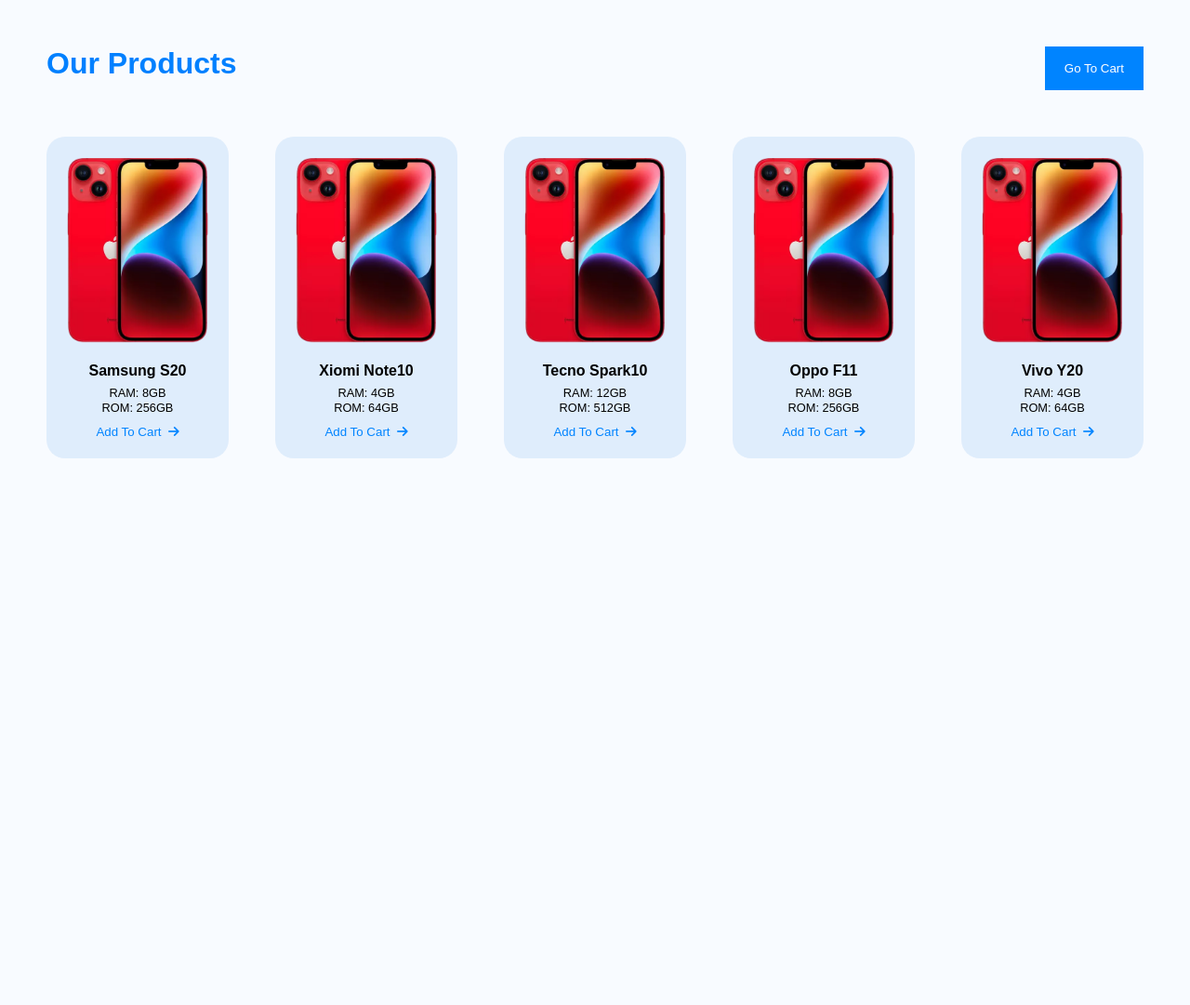
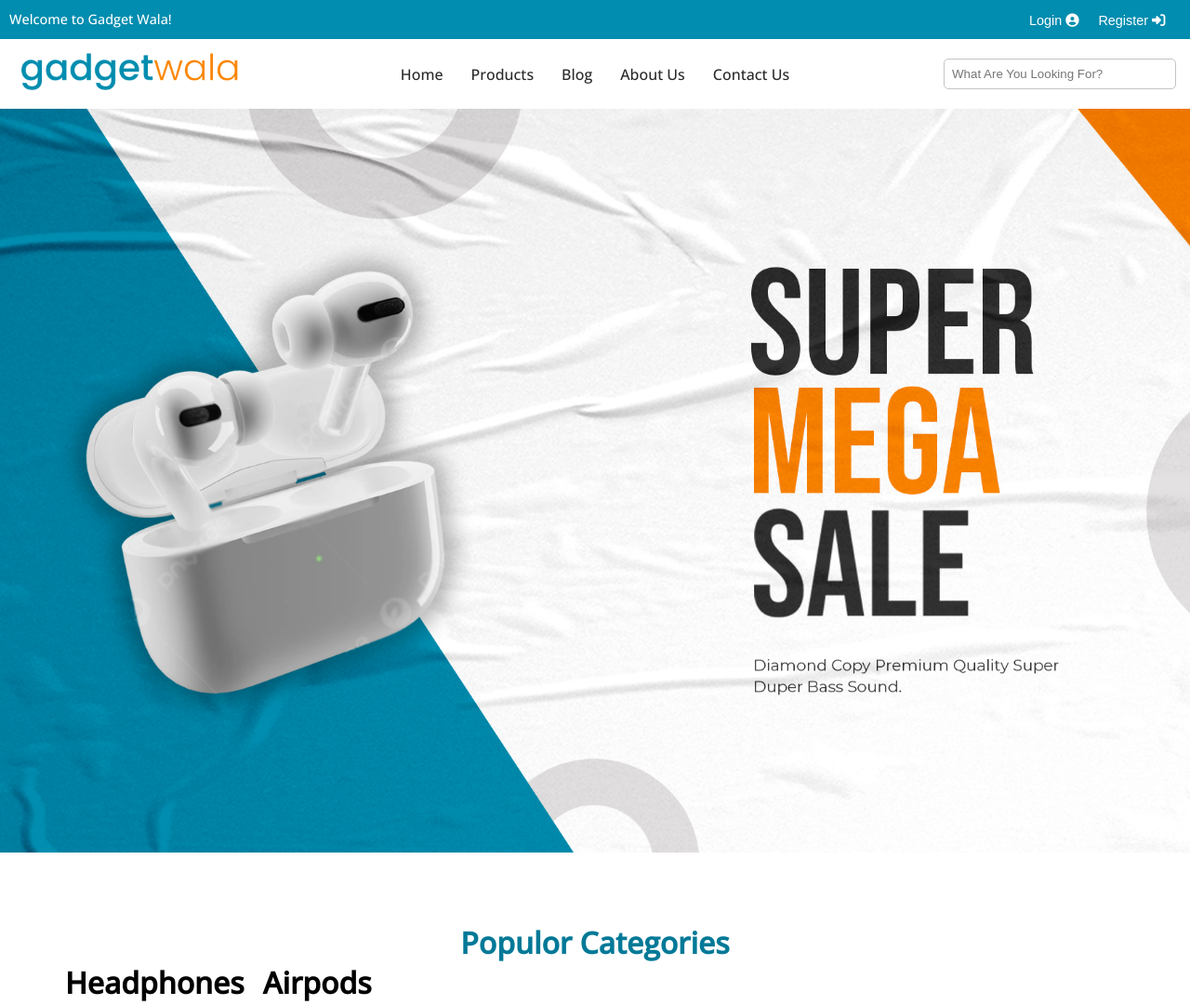
Before and after one commit to meet-salman/PhoneApp-JS, a plain HTML site: page index.html in a window 1280 px wide. Shown: the whole page at 93% size. Before the commit the page ends 800 px from the top, so only its background shows below. Drawn offline with nearby package versions, Linux system fonts and the light colour scheme; some packages are replaced by stand-ins of ours; a script that the page names is missing.

Commit message:
Phone App

```diff
--- a/index.html
+++ b/index.html
@@ -6,11 +6,149 @@
     <meta name="viewport" content="width=device-width, initial-scale=1.0">
     <title>Products</title>
     <link rel="stylesheet" href="style.css">
+
+    <link rel="preconnect" href="https://fonts.googleapis.com">
+    <link rel="preconnect" href="https://fonts.gstatic.com" crossorigin>
+    <link href="https://fonts.googleapis.com/css2?family=Open+Sans:wght@500&display=swap" rel="stylesheet">
+
     <script src="https://cdn.jsdelivr.net/npm/sweetalert2@11"></script>
 
 </head>
 
 <body>
+
+
+
+    <div>
+
+
+        <!-- NAVBAR STARTS -->
+
+        <nav    id="navbar">
+
+            <div id="nav-p1" class="d-flex  justify-between">
+
+                <div>
+                    <p>Welcome to Gadget Wala!</p>
+                </div>
+
+                <div>
+                    <button>Login <i class="fa-solid fa-circle-user"></i></button>
+                    &nbsp; &nbsp;
+                    <button>Register <i class="fa-solid fa-right-to-bracket"></i></button>
+                    &nbsp; &nbsp;
+                </div>
+
+            </div>
+
+
+
+            <div id="nav-p2" class="d-flex   justify-between">
+
+                <div id="logo">
+                    <img src="./assets/Logo.png" alt="Logo">
+                </div>
+
+                <div id="nav-menu">
+                    <ul class="d-flex  gap-3">
+                        <li>Home</li>
+                        <li>Products</li>
+                        <li>Blog</li>
+                        <li>About Us</li>
+                        <li>Contact Us</li>
+                    </ul>
+                </div>
+
+                <div id="search-bar">
+                    <input type="text" placeholder="What Are You Looking For?">
+                </div>
+
+            </div>
+
+        </nav>
+
+        <!-- NAVBAR ENDS -->
+        <!-- ------------------------------------------------------------------------------------------------------------------------- -->
+
+
+        <!-- HERO SEC STARTS -->
+
+        <div    id="hero-sec"  class="full-width">
+
+            <div>
+                <img src="./assets/banner.jpg" alt="">
+            </div>
+
+        </div>
+
+        <!-- HERO SEC ENDS -->
+        <!-- ------------------------------------------------------------------------------------------------------------------------- -->
+
+
+        <!-- CATEGORY SEC STARTS -->
+
+        <div  id="Category-sec"  class="sec-padd">
+
+            <div>
+                <h1 class="main-heading  text-centre">Populor Categories</h1>
+            </div>
+
+
+            <div    class="d-flex  gap-2">
+
+                <div id="headphones"  class="text-centre  items-centre">
+                    <!-- <img src="./assets/Categoriees/headphones.jpg" alt=""> -->
+                    <h1>Headphones</h1>
+                </div>
+
+                <div id="airpods">
+                    <!-- <img src="./assets/Categoriees/airpods.jpg" alt=""> -->
+                    <h1>Airpods</h1>
+                </div>
+
+                <div></div>
+
+            </div>
+
+
+
+            <div></div>
+
+            <div></div>
+
+
+
+        </div>
+
+
+
+
+        <!-- CATEGORY SEC ENDS -->
+        <!-- ------------------------------------------------------------------------------------------------------------------------- -->
+
+
+
+
+
+
+
+
+
+
+
+
+
+
+
+    </div>
+
+
+
+
+
+
+
+    <!--
 
     <div class="text-centre sec-padd mb-2">
 
@@ -24,7 +162,7 @@
 
         </div>
 
-    </div>
+    </div> -->
 
 
 
--- a/style.css
+++ b/style.css
@@ -1,80 +1,206 @@
-*{
+* {
     margin: 0;
     padding: 0;
     box-sizing: border-box;
 }
 
-body{
-    font-family: Arial, Helvetica, sans-serif;
-    background-color: #f8fbff;
+body {
+    font-family: 'Open Sans', sans-serif;
+    font-size: 1rem;
+    /* background-color: #f8fbff; */
 }
 
-.d-flex{
+.d-flex {
     display: flex;
-    flex-wrap: wrap;
+    align-items: center;
 }
 
-.justify-centre{
+.full-width {
+    width: 100%;
+}
+
+.half-width {
+    width: 50%;
+}
+
+.justify-centre {
     justify-content: center;
 }
 
-.justify-between{
+.justify-evenly {
+    justify-content: space-evenly;
+}
+
+.justify-around {
+    justify-content: space-around;
+}
+
+.justify-between {
     justify-content: space-between;
 }
 
-.text-centre{
+.items-centre{
+    align-items: center;
+}
+
+.text-centre {
     text-align: center;
 }
 
-.gap{
-    gap: 50px;
+.text-justify {
+    text-align: justify
 }
 
-.sec-padd{
-    padding: 50px;
+.gap-2 {
+    gap: 20px;
 }
 
-.mt-2{
+.gap-3 {
+    gap: 30px;
+}
+
+.gap-4 {
+    gap: 40px;
+}
+
+.sec-padd {
+    padding: 70px;
+}
+
+.mt-2 {
     margin-top: 20px;
 }
 
-.mb-2{
+.mt-4 {
+    margin-top: 40px;
+}
+
+.mb-2 {
     margin-bottom: 20px;
 }
 
+.mb-4 {
+    margin-bottom: 40px;
+}
 
+.main-heading {
+    color: #007997;
+}
 
-h1{
-    text-align: center;
-    color: #0080ff;
-}
-h4{
+h4 {
     line-height: 2rem;
     margin-top: 10px;
 }
-p{
+
+p {
     font-size: 0.8rem;
     line-height: 1rem;
 }
 
 
-#products{
+#nav-p1{
+    padding: 10px;
+    background-color: #008daf;
+}
+
+#nav-p1 p{
+    color: #fff;
+    font-size: 0.9rem;
+}
+
+#nav-p1 button{
+    color: #fff;
+    font-size: 0.9rem;
+    cursor: pointer;
+    border: none;
+    background-color: transparent;
+}
+
+#nav-p2 {
+    padding: 15px;
+    background-color: #ffffff;
+}
+
+#nav-p2 #logo img {
+    width: 250px;
+    height: 40px;
+}
+
+#nav-menu ul li {
+    list-style-type: none;
+    color: #292929;
+    cursor: pointer;
+    transition: all ease 500ms;
+}
+
+#nav-menu ul li:hover {
+    color: #008daf;
+}
+
+#search-bar input {
+    padding: 8px;
+    width: 250px;
+    border: 1px solid #c4c4c4;
+    border-radius: 5px;
+}
+
+#hero-sec img{
+    width: 100%;
+    object-fit: cover;
+    height: 100vh;
+}
+
+
+
+
+
+
+
+
+
+
+
+
+
+
+
+
+
+
+
+
+
+
+
+
+
+
+
+
+
+
+
+
+
+
+
+#products {
     margin-top: 50px;
 }
 
-#cart-item{
+#cart-item {
     padding: 10px 10px;
     margin-bottom: 10px;
     background-color: #dfedff;
 }
 
-#card{
+#card {
     padding: 20px;
     background-color: #dfedfc;
     border-radius: 20px;
 }
 
-.btn{
+.btn {
     padding: 15px 20px;
     color: #ffff;
     cursor: pointer;
@@ -82,13 +208,14 @@
     background-color: #0084ff;
     transition: all ease 800ms;
 }
-.btn:hover{
+
+.btn:hover {
     color: #0084ff;
     border: 1px solid #0084ff;
     background-color: transparent;
 }
 
-.pd-btn{
+.pd-btn {
     color: #0084ff;
     margin-top: 10px;
     cursor: pointer;
@@ -96,11 +223,12 @@
     background-color: transparent;
     transition: all ease 800ms;
 }
-.pd-btn:hover{
+
+.pd-btn:hover {
     padding-left: 15px;
 }
 
-.qt-btn{
+.qt-btn {
     padding: 5px;
     font-size: 1rem;
 }
```
Also changed, not shown: assets/Categoriees/airpods.jpg (added), assets/Categoriees/headphones.jpg (added), assets/Categoriees/smart-watches.jpg (added), assets/Categoriees/speaker.jpg (added), assets/Logo.png (added), assets/banner.jpg (added).
